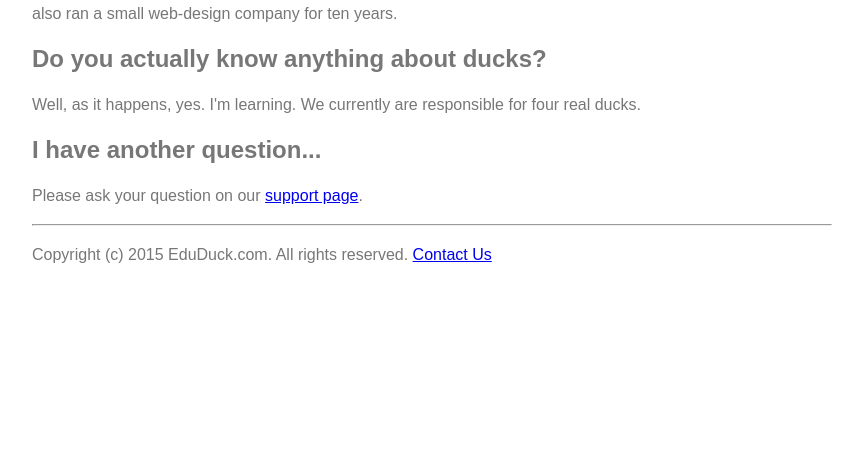
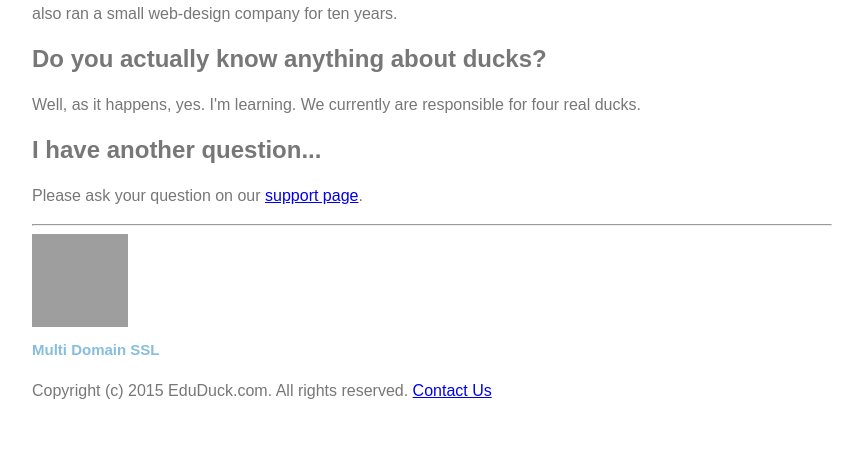
Before and after one commit to chrismcginlay/eduduck, a Django app: template templates/about.html in a window 1280 px wide. Shown: the part 1876-2346 px from the top of the page, without its empty margins (283-1146 px from the left). Before the commit the page ends 2139 px from the top, so only its background shows below. Run offline with Django 3.2, Linux system fonts and the light colour scheme; the template is opened without the code that fills it, so the values that code supplies are empty; parts of the project's set-up code (start-up, migrations or seed data) failed here and were passed over; some libraries are stand-ins or nearby versions; grey boxes are pictures that could not be loaded.

Commit message:
Tweak layout order of SSL logo

```diff
--- a/templates/base.html
+++ b/templates/base.html
@@ -96,8 +96,15 @@
 
         <hr>
             <footer id="id_pagefoot">
-                <p>Copyright (c) 2015 EduDuck.com. All rights reserved.
-                <a href="{% url 'support.views.support' %}">Contact Us</a></p>
+                <div class="pure-g-r">
+                    <div class="pure-u-1-4" id="id_ssl_logo">
+                       <a href="https://www.positivessl.com/multi-domain-ssl-certificate.php" style="font-family: arial; font-size: 10px; color: #212121; text-decoration: none;"><img src="https://www.positivessl.com/images-new/PositiveSSL_tl_trans.png" alt="Multi Domain SSL" title="Multi Domain SSL" border="0" width="96" height="93"></a>
+                        <div style="font-family: arial;font-weight:bold;font-size:15px;color:#86BEE0;"><a href="https://www.positivessl.com/multi-domain-ssl-certificate.php" style="color:#86BEE0; text-decoration: none;">Multi Domain SSL</a></div>
+                    </div>
+                    <div class="pure-u-3-4">
+                        <p>Copyright (c) 2015 EduDuck.com. All rights reserved.
+                        <a href="{% url 'support.views.support' %}">Contact Us</a></p>
+                    </div>
             </footer>
 
     </div><!-- main content -->
```
